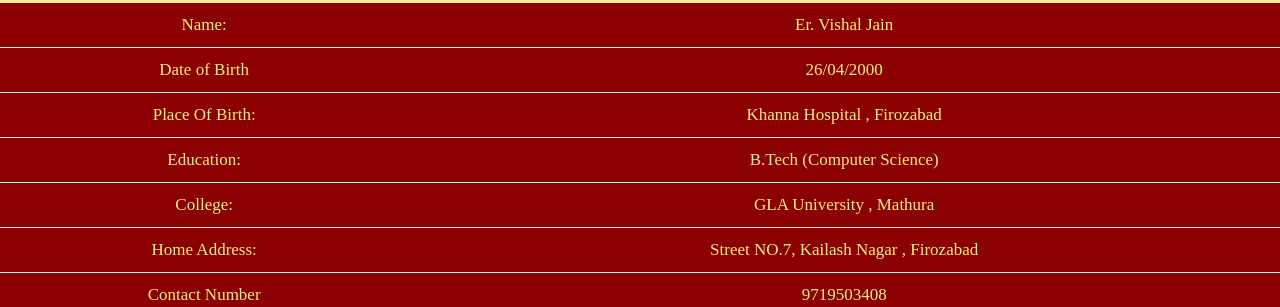
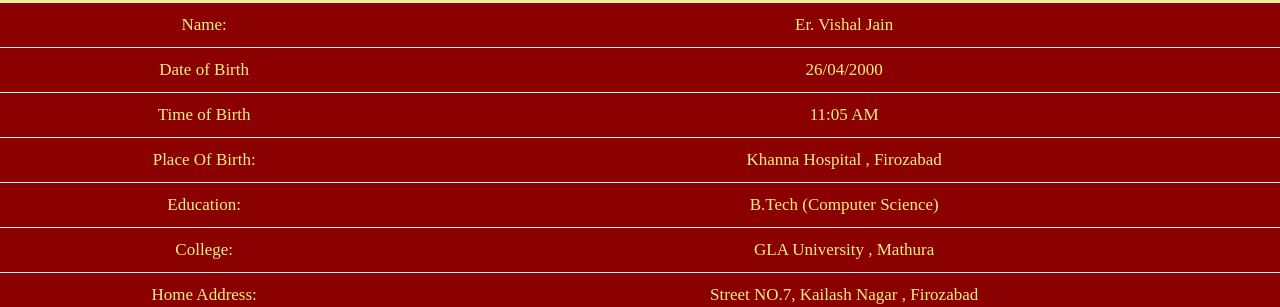
Before and after one commit to vishal8433/Mangalam.github.io, a plain HTML site: page education.html in a window 1280 px wide. Shown: the part 491-798 px from the top of the page. Drawn offline with nearby package versions, Linux system fonts and the light colour scheme.

Commit message:
Update education.html

```diff
--- a/education.html
+++ b/education.html
@@ -36,6 +36,10 @@
     <tr>
       <td>Date of Birth</td>
       <td>26/04/2000</td>
+    </tr>
+    <tr>
+      <td>Time of Birth</td>
+      <td>11:05 AM</td>
     </tr>
     <tr>
       <td>Place Of Birth:</td>
```
